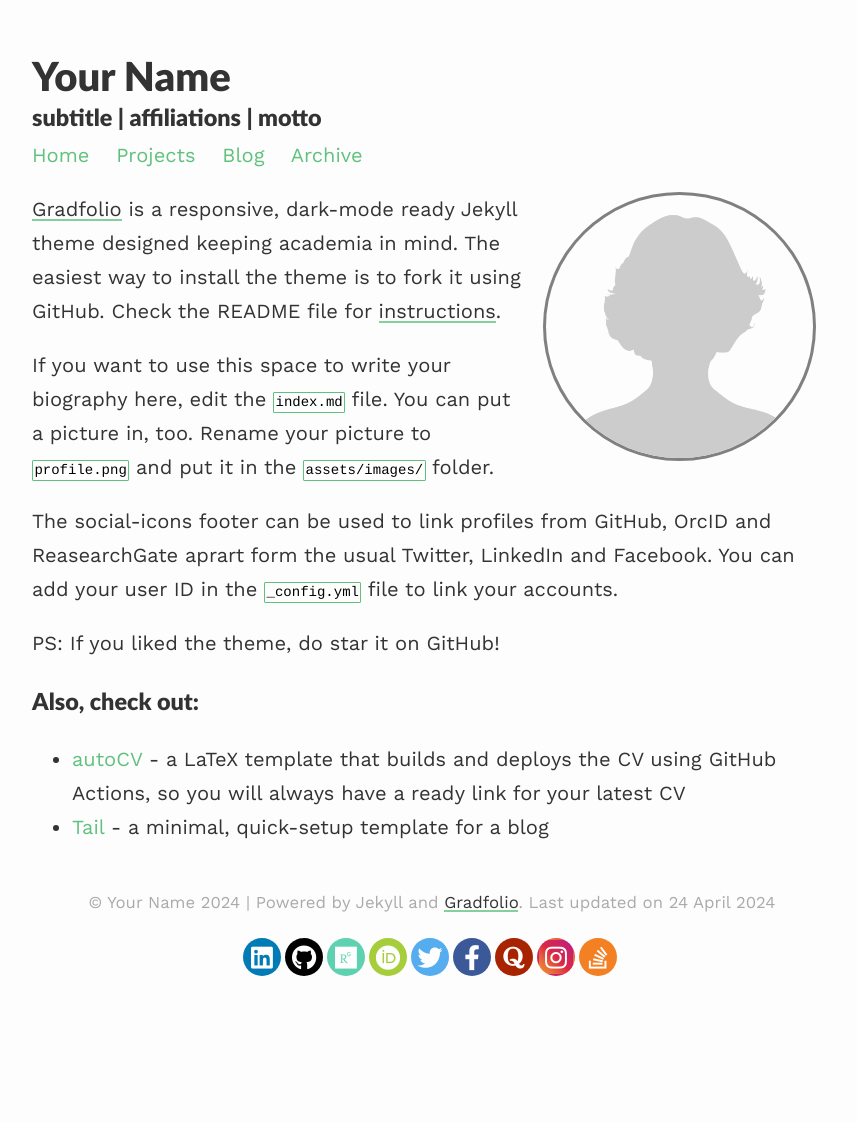
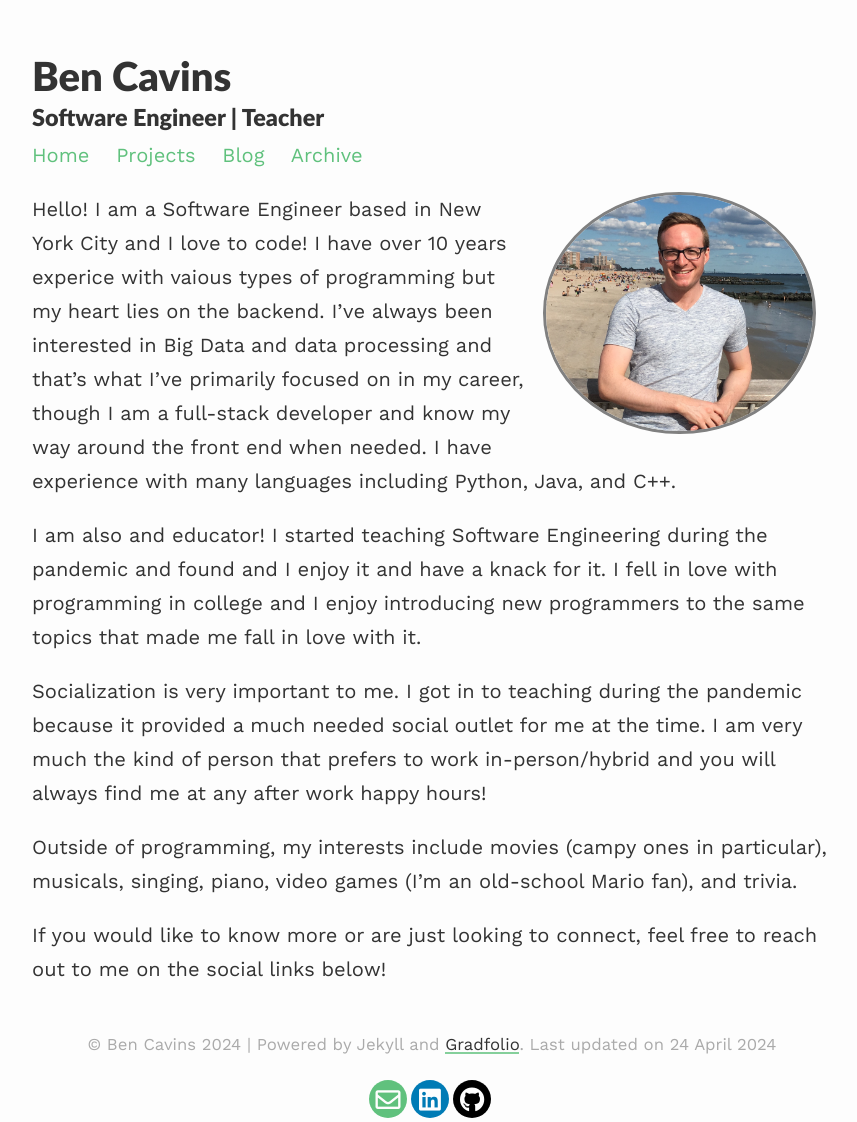
Before and after one commit to bencavins/bencavins.github.io, a Jekyll site: the page built from index.md, in a window 1280 px wide. Shown: the whole page, without its empty margins (208-1065 px from the left). Built offline with Jekyll 4.4.1, drawn with Linux system fonts in a browser that asks for light colours; nearby versions of some CDN libraries; before the commit the page ends 980 px from its top, so only the background shows below that.

Commit message:
add about

```diff
--- a/_config.yml
+++ b/_config.yml
@@ -1,11 +1,11 @@
 ### your site title here
 
-title: Your Name
-description: subtitle | affiliations | motto
+title: Ben Cavins
+description: Software Engineer | Teacher
 
 baseurl: "" #name of GitHub repository
 url: https://bencavins.github.io #custom url to be used instead of GitHub repository
-email: #
+email: bencavins@gmail.com
 
 # Pagination
 paginate: 4
@@ -13,15 +13,15 @@ permalink: /blog/:year/:title/
 paginate_path: /blog/page:num/
 
 # Social media links in footer
-twitter: "#"
-linkedin: "#"
-stackoverflow: "#"
-github: "#"
-researchgate: "#"
-orcid: "#"
-quora: "#"
-instagram: "#"
-facebook: "#"
+# twitter: "#"
+linkedin: bencavins
+# stackoverflow: "#"
+github: bencavins
+# researchgate: "#"
+# orcid: "#"
+# quora: "#"
+# instagram: "#"
+# facebook: "#"
 
 
 # Markdown
--- a/index.md
+++ b/index.md
@@ -7,7 +7,17 @@ profile:
 published: true
 ---
 
-[Gradfolio](https://github.com/jitinnair1/gradfolio){:target="_blank"} is a responsive, dark-mode ready Jekyll theme designed keeping academia in mind. The easiest way to install the theme is to fork it using GitHub. Check the README file for [instructions](https://github.com/jitinnair1/gradfolio#installation){:target="_blank"}.
+Hello! I am a Software Engineer based in New York City and I love to code! I have over 10 years experice with vaious types of programming but my heart lies on the backend. I've always been interested in Big Data and data processing and that's what I've primarily focused on in my career, though I am a full-stack developer and know my way around the front end when needed. I have experience with many languages including Python, Java, and C++.
+
+I am also and educator! I started teaching Software Engineering during the pandemic and found and I enjoy it and have a knack for it. I fell in love with programming in college and I enjoy introducing new programmers to the same topics that made me fall in love with it.
+
+Socialization is very important to me. I got in to teaching during the pandemic because it provided a much needed social outlet for me at the time. I am very much the kind of person that prefers to work in-person/hybrid and you will always find me at any after work happy hours!
+
+Outside of programming, my interests include movies (campy ones in particular), musicals, singing, piano, video games (I'm an old-school Mario fan), and trivia.
+
+If you would like to know more or are just looking to connect, feel free to reach out to me on the social links below!
+
+<!-- [Gradfolio](https://github.com/jitinnair1/gradfolio){:target="_blank"} is a responsive, dark-mode ready Jekyll theme designed keeping academia in mind. The easiest way to install the theme is to fork it using GitHub. Check the README file for [instructions](https://github.com/jitinnair1/gradfolio#installation){:target="_blank"}.
 
 If you want to use this space to write your biography here, edit the `index.md` file. You can put a picture in, too. Rename your picture to `profile.png` and put it in the `assets/images/` folder.
 
@@ -18,4 +28,4 @@ PS: If you liked the theme, do star it on GitHub!
 ### Also, check out:
 
 - [autoCV](https://github.com/jitinnair1/autocv) - a LaTeX template that builds and deploys the CV using GitHub Actions, so you will always have a ready link for your latest CV
-- [Tail](https://github.com/jitinnair1/tail) - a minimal, quick-setup template for a blog
+- [Tail](https://github.com/jitinnair1/tail) - a minimal, quick-setup template for a blog -->
```
Also changed, not shown: assets/images/profile.png.
